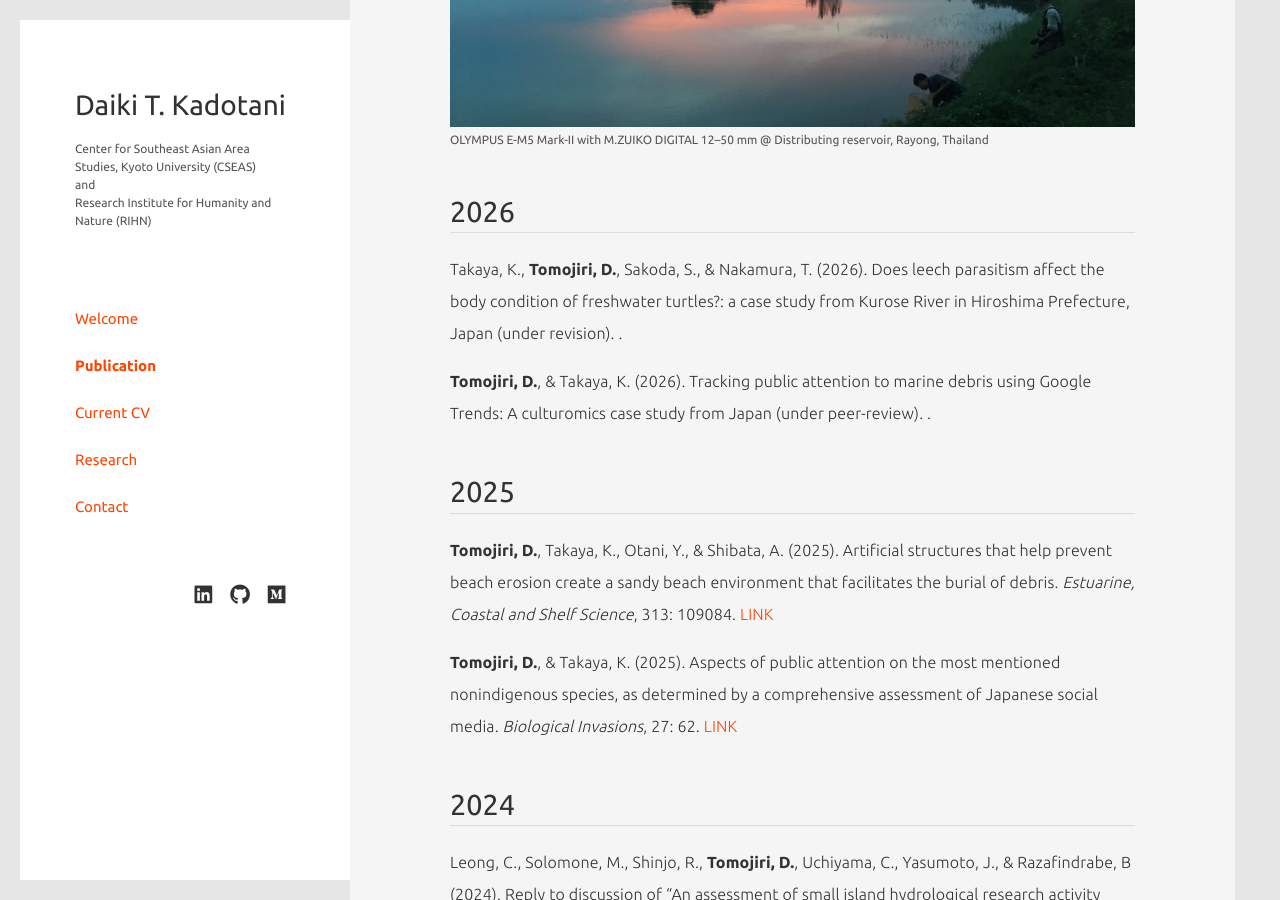
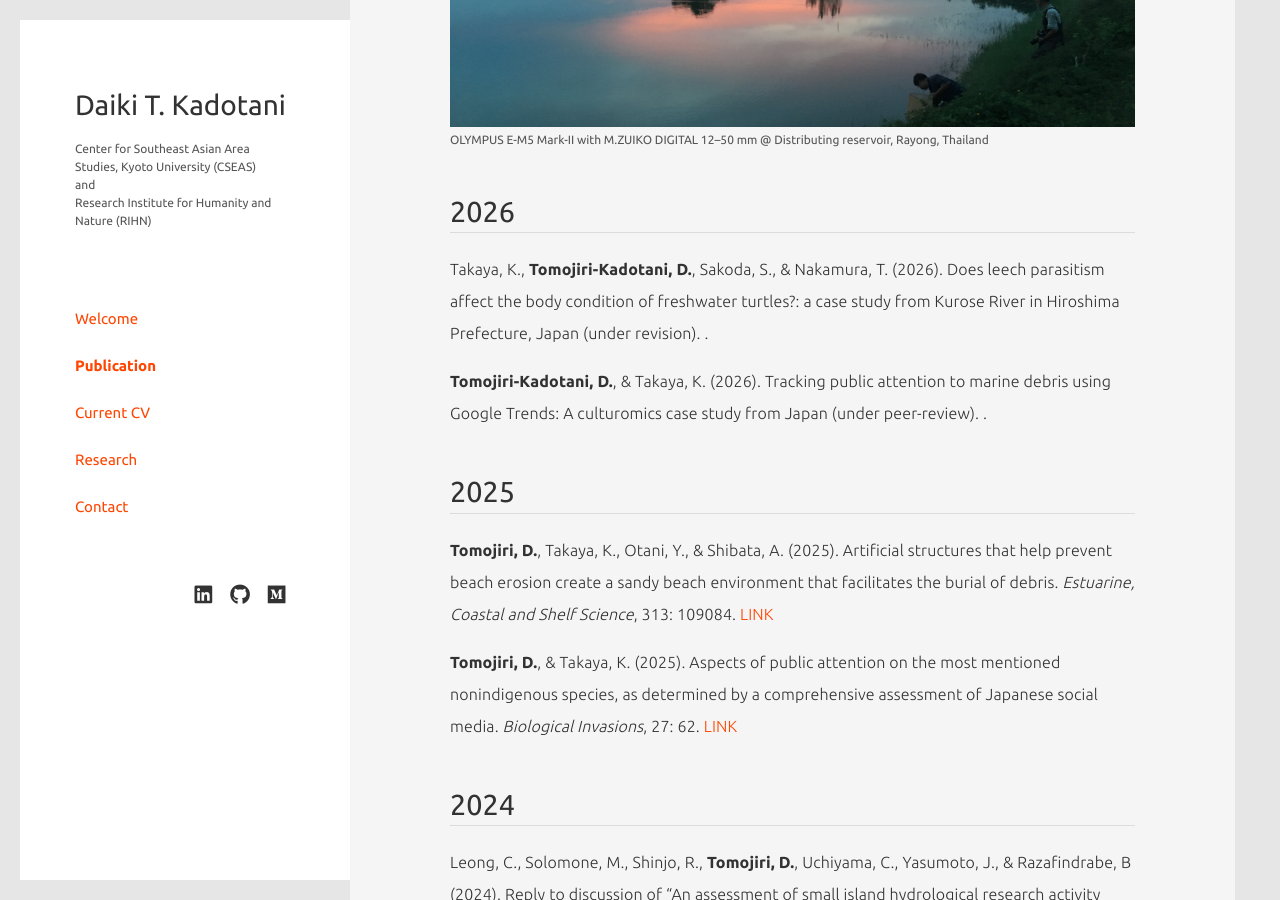
Before and after one commit to tjdk1992/tjdk1992.github.io, a Jekyll site: the page built from publications.md, in a window 1280 px wide and 900 px high, scrolled down 531 px. Built offline with Jekyll 4.4.1, drawn with Linux system fonts in a browser that asks for light colours; nearby versions of some CDN libraries; a style sheet for code colours, icons or effects is not loaded.

Commit message:
update site

```diff
--- a/_data/publications.yml
+++ b/_data/publications.yml
@@ -1,8 +1,8 @@
 - year: 2026
   entries:
-    - authors: "Takaya, K., Tomojiri, D., Sakoda, S., & Nakamura, T."
+    - authors: "Takaya, K., Tomojiri-Kadotani, D., Sakoda, S., & Nakamura, T."
       title: "Does leech parasitism affect the body condition of freshwater turtles?: a case study from Kurose River in Hiroshima Prefecture, Japan (under revision)"
-    - authors: "Tomojiri, D., & Takaya, K."
+    - authors: "Tomojiri-Kadotani, D., & Takaya, K."
       title: "Tracking public attention to marine debris using Google Trends: A culturomics case study from Japan (under peer-review)"
 
 - year: 2025
```
